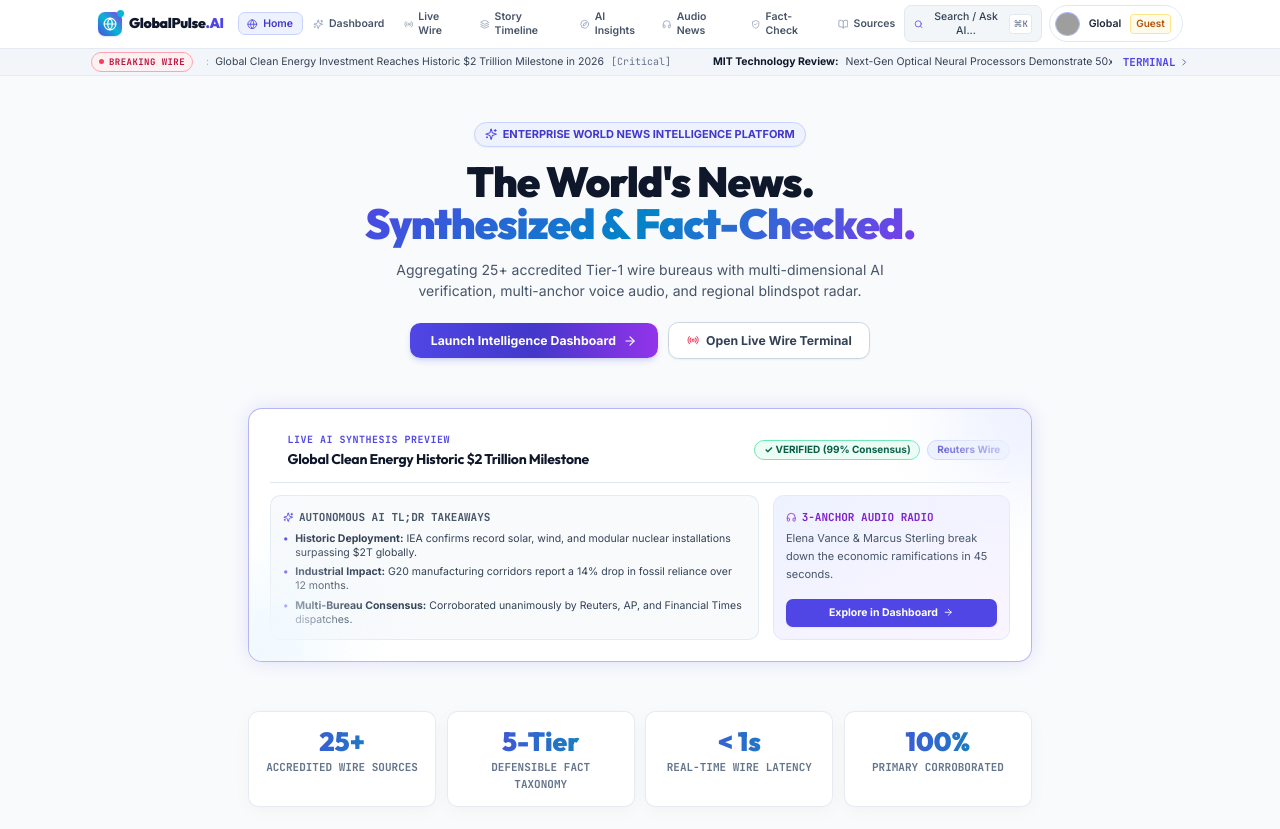
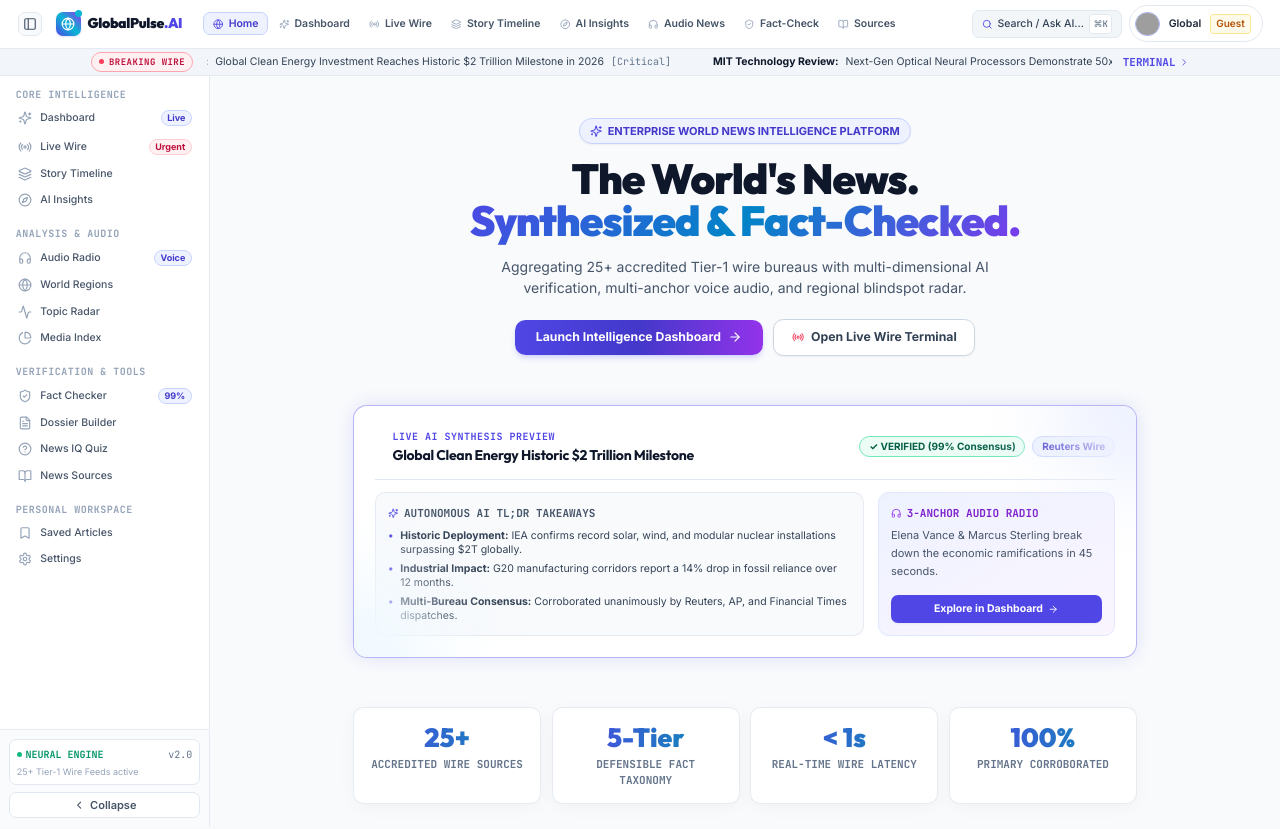
Before and after one commit to dheena017/globalpulse-ai, a Next.js app in the folder frontend/: page / in a window 1280 px wide. Shown: the top 829 px of the page. Built offline with nearby package versions, Linux system fonts and the light colour scheme; no server answers; grey boxes are pictures that could not be loaded.

Commit message:
feat: add compact collapsible intelligence sidebar to app layout

```diff
--- a/frontend/src/app/layout.tsx
+++ b/frontend/src/app/layout.tsx
@@ -1,8 +1,6 @@
 import type { Metadata } from 'next';
 import './globals.css';
-import { NavigationBar } from '@/components/navigation/NavigationBar';
-import { BreakingTicker } from '@/components/navigation/BreakingTicker';
-import { Footer } from '@/components/navigation/Footer';
+import { AppShell } from '@/components/navigation/AppShell';
 
 export const metadata: Metadata = {
   title: 'GlobalPulse AI — Real-Time World News Synthesized by Artificial Intelligence',
@@ -16,15 +14,10 @@ export default function RootLayout({
 }) {
   return (
     <html lang="en" className="light">
-      <body className="min-h-screen bg-slate-50 text-slate-900 antialiased selection:bg-indigo-500 selection:text-white flex flex-col justify-between">
-        <div>
-          <NavigationBar />
-          <BreakingTicker />
-          <main className="mx-auto max-w-7xl px-3 py-5 sm:px-5 lg:px-6">
-            {children}
-          </main>
-        </div>
-        <Footer />
+      <body className="min-h-screen bg-slate-50 text-slate-900 antialiased selection:bg-indigo-500 selection:text-white">
+        <AppShell>
+          {children}
+        </AppShell>
       </body>
     </html>
   );
--- /dev/null
+++ b/frontend/src/components/navigation/AppShell.tsx
@@ -0,0 +1,41 @@
+"use client";
+
+import React, { useState } from 'react';
+import { NavigationBar } from '@/components/navigation/NavigationBar';
+import { BreakingTicker } from '@/components/navigation/BreakingTicker';
+import { Footer } from '@/components/navigation/Footer';
+import { Sidebar } from '@/components/navigation/Sidebar';
+
+interface AppShellProps {
+  children: React.ReactNode;
+}
+
+export const AppShell: React.FC<AppShellProps> = ({ children }) => {
+  const [sidebarCollapsed, setSidebarCollapsed] = useState(false);
+
+  return (
+    <div className="min-h-screen bg-slate-50 text-slate-900 flex flex-col justify-between">
+      <div>
+        <NavigationBar onToggleSidebar={() => setSidebarCollapsed(!sidebarCollapsed)} />
+        <BreakingTicker />
+
+        <div className="flex w-full">
+          {/* Collapsible Left Sidebar (Hidden on small mobile screens) */}
+          <div className="hidden md:block">
+            <Sidebar
+              collapsed={sidebarCollapsed}
+              onToggle={() => setSidebarCollapsed(!sidebarCollapsed)}
+            />
+          </div>
+
+          {/* Main Content Area */}
+          <main className="flex-1 min-w-0 px-3 py-4 sm:px-5 lg:px-6 max-w-[1600px] mx-auto">
+            {children}
+          </main>
+        </div>
+      </div>
+
+      <Footer />
+    </div>
+  );
+};
--- a/frontend/src/components/navigation/NavigationBar.tsx
+++ b/frontend/src/components/navigation/NavigationBar.tsx
@@ -3,12 +3,16 @@
 import React, { useState, useEffect } from 'react';
 import Link from 'next/link';
 import { usePathname } from 'next/navigation';
-import { Globe, Search, Radio, Sparkles, BookOpen, ShieldCheck, Compass, Layers, Menu, Moon, Sun, Headphones } from 'lucide-react';
+import { Globe, Search, Radio, Sparkles, BookOpen, ShieldCheck, Compass, Layers, Menu, Moon, Sun, Headphones, PanelLeft } from 'lucide-react';
 import { UserMenuDropdown } from '@/components/auth/UserMenuDropdown';
 import { CommandPalette } from './CommandPalette';
 import { MobileMenu } from './MobileMenu';
 
-export const NavigationBar: React.FC = () => {
+interface NavigationBarProps {
+  onToggleSidebar?: () => void;
+}
+
+export const NavigationBar: React.FC<NavigationBarProps> = ({ onToggleSidebar }) => {
   const pathname = usePathname();
   const [isSearchOpen, setIsSearchOpen] = useState(false);
   const [isMobileMenuOpen, setIsMobileMenuOpen] = useState(false);
@@ -38,9 +42,19 @@ export const NavigationBar: React.FC = () => {
   return (
     <>
       <header className="sticky top-0 z-40 border-b border-slate-200/90 bg-white/90 backdrop-blur-2xl shadow-xs">
-        <div className="mx-auto flex max-w-7xl items-center justify-between px-3 py-1.5 sm:px-5">
-          {/* Logo */}
-          <div className="flex items-center gap-4">
+        <div className="w-full flex items-center justify-between px-3 py-1.5 sm:px-5">
+          {/* Logo & Sidebar Toggle */}
+          <div className="flex items-center gap-3 sm:gap-4">
+            {onToggleSidebar && (
+              <button
+                onClick={onToggleSidebar}
+                className="hidden md:flex items-center justify-center h-7 w-7 rounded-lg border border-slate-200 bg-slate-50 text-slate-600 hover:bg-slate-100 hover:text-indigo-600 transition-colors shadow-xs"
+                title="Toggle Sidebar (⌘B)"
+              >
+                <PanelLeft className="h-4 w-4" />
+              </button>
+            )}
+
             <Link href="/" className="flex items-center gap-2 group">
               <div className="relative flex h-7 w-7 items-center justify-center rounded-lg bg-gradient-to-tr from-indigo-600 via-cyan-500 to-purple-600 shadow-sm shadow-indigo-500/20 group-hover:scale-105 transition-transform">
                 <Globe className="h-4 w-4 text-white" />
@@ -55,7 +69,7 @@ export const NavigationBar: React.FC = () => {
             </Link>
 
             {/* Desktop Navigation Links */}
-            <nav className="hidden lg:flex items-center gap-0.5">
+            <nav className="hidden xl:flex items-center gap-0.5 ml-2">
               {navLinks.map((link) => {
                 const isActive = pathname === link.href;
                 return (
--- /dev/null
+++ b/frontend/src/components/navigation/Sidebar.tsx
@@ -0,0 +1,148 @@
+"use client";
+
+import React, { useState, useEffect } from 'react';
+import Link from 'next/link';
+import { usePathname } from 'next/navigation';
+import {
+  Globe, Sparkles, Radio, Layers, Compass, Headphones, ShieldCheck,
+  BookOpen, Bookmark, Settings, FileText, HelpCircle, Activity,
+  ChevronLeft, ChevronRight, BarChart3, PieChart, ShieldAlert, Cpu
+} from 'lucide-react';
+
+interface SidebarProps {
+  collapsed: boolean;
+  onToggle: () => void;
+}
+
+export const Sidebar: React.FC<SidebarProps> = ({ collapsed, onToggle }) => {
+  const pathname = usePathname();
+
+  const navGroups = [
+    {
+      title: "Core Intelligence",
+      items: [
+        { name: "Dashboard", href: "/dashboard", icon: Sparkles, badge: "Live" },
+        { name: "Live Wire", href: "/live-wire", icon: Radio, badge: "Urgent", badgeColor: "bg-rose-50 text-rose-700 border-rose-200" },
+        { name: "Story Timeline", href: "/story-timeline", icon: Layers },
+        { name: "AI Insights", href: "/ai-insights", icon: Compass },
+      ]
+    },
+    {
+      title: "Analysis & Audio",
+      items: [
+        { name: "Audio Radio", href: "/audio-briefing", icon: Headphones, badge: "Voice" },
+        { name: "World Regions", href: "/world-regions", icon: Globe },
+        { name: "Topic Radar", href: "/topic-radar", icon: Activity },
+        { name: "Media Index", href: "/media-index", icon: PieChart },
+      ]
+    },
+    {
+      title: "Verification & Tools",
+      items: [
+        { name: "Fact Checker", href: "/fact-checker", icon: ShieldCheck, badge: "99%" },
+        { name: "Dossier Builder", href: "/dossier-builder", icon: FileText },
+        { name: "News IQ Quiz", href: "/news-quiz", icon: HelpCircle },
+        { name: "News Sources", href: "/news-sources", icon: BookOpen },
+      ]
+    },
+    {
+      title: "Personal Workspace",
+      items: [
+        { name: "Saved Articles", href: "/saved-articles", icon: Bookmark },
+        { name: "Settings", href: "/settings", icon: Settings },
+      ]
+    }
+  ];
+
+  return (
+    <aside
+      className={`sticky top-[49px] h-[calc(100vh-49px)] flex flex-col justify-between border-r border-slate-200/90 bg-white/95 backdrop-blur-xl transition-all duration-300 z-30 flex-shrink-0 ${
+        collapsed ? "w-16" : "w-60"
+      }`}
+    >
+      {/* Top Navigation Content */}
+      <div className="flex-1 overflow-y-auto px-2.5 py-3 space-y-4">
+        {navGroups.map((group, gIdx) => (
+          <div key={gIdx} className="space-y-1">
+            {!collapsed && (
+              <p className="px-2 text-[10px] font-mono font-bold uppercase tracking-wider text-slate-400">
+                {group.title}
+              </p>
+            )}
+
+            <div className="space-y-0.5">
+              {group.items.map((item) => {
+                const isActive = pathname === item.href || (item.href !== '/' && pathname.startsWith(item.href));
+                const Icon = item.icon;
+
+                return (
+                  <Link
+                    key={item.href}
+                    href={item.href}
+                    title={collapsed ? item.name : undefined}
+                    className={`group flex items-center gap-2.5 rounded-lg px-2.5 py-1.5 text-xs font-medium transition-all ${
+                      isActive
+                        ? "bg-indigo-50 text-indigo-700 font-bold border border-indigo-200/80 shadow-xs"
+                        : "text-slate-600 hover:bg-slate-100 hover:text-slate-900"
+                    }`}
+                  >
+                    <Icon
+                      className={`h-4 w-4 flex-shrink-0 transition-colors ${
+                        isActive ? "text-indigo-600" : "text-slate-400 group-hover:text-slate-700"
+                      }`}
+                    />
+
+                    {!collapsed && (
+                      <span className="flex-1 truncate">{item.name}</span>
+                    )}
+
+                    {!collapsed && item.badge && (
+                      <span
+                        className={`rounded-full px-1.5 py-0.2 text-[9px] font-bold border ${
+                          item.badgeColor || "bg-indigo-50 text-indigo-700 border-indigo-200"
+                        }`}
+                      >
+                        {item.badge}
+                      </span>
+                    )}
+                  </Link>
+                );
+              })}
+            </div>
+          </div>
+        ))}
+      </div>
+
+      {/* Bottom Status & Toggle */}
+      <div className="border-t border-slate-200/80 p-2.5 bg-slate-50/70">
+        {!collapsed && (
+          <div className="mb-2 rounded-lg border border-slate-200 bg-white p-2 text-[10px] shadow-xs">
+            <div className="flex items-center justify-between text-slate-500 font-mono mb-1">
+              <span className="flex items-center gap-1 font-bold text-emerald-600">
+                <span className="h-1.5 w-1.5 rounded-full bg-emerald-500 animate-pulse" />
+                NEURAL ENGINE
+              </span>
+              <span>v2.0</span>
+            </div>
+            <p className="text-slate-400 text-[9px] leading-tight">25+ Tier-1 Wire Feeds active</p>
+          </div>
+        )}
+
+        <button
+          onClick={onToggle}
+          className="flex w-full items-center justify-center gap-1.5 rounded-lg border border-slate-200 bg-white py-1.5 text-xs font-semibold text-slate-600 hover:bg-slate-100 hover:text-indigo-600 transition-all shadow-xs"
+          title={collapsed ? "Expand Sidebar" : "Collapse Sidebar"}
+        >
+          {collapsed ? (
+            <ChevronRight className="h-4 w-4" />
+          ) : (
+            <>
+              <ChevronLeft className="h-3.5 w-3.5" />
+              <span className="text-[11px]">Collapse</span>
+            </>
+          )}
+        </button>
+      </div>
+    </aside>
+  );
+};
--- a/frontend/src/components/news/ArticleCard.tsx
+++ b/frontend/src/components/news/ArticleCard.tsx
@@ -31,7 +31,7 @@ export const ArticleCard: React.FC<ArticleCardProps> = ({ article, onOpenAskAI }
     if (onOpenAskAI) onOpenAskAI(article);
   };
 
-  return (
+
   return (
     <GlassCard className="flex flex-col justify-between overflow-hidden p-0 group border border-slate-200/90 bg-white shadow-xs hover:shadow-lg hover:border-indigo-300 rounded-xl">
       {/* Thumbnail */}
```
